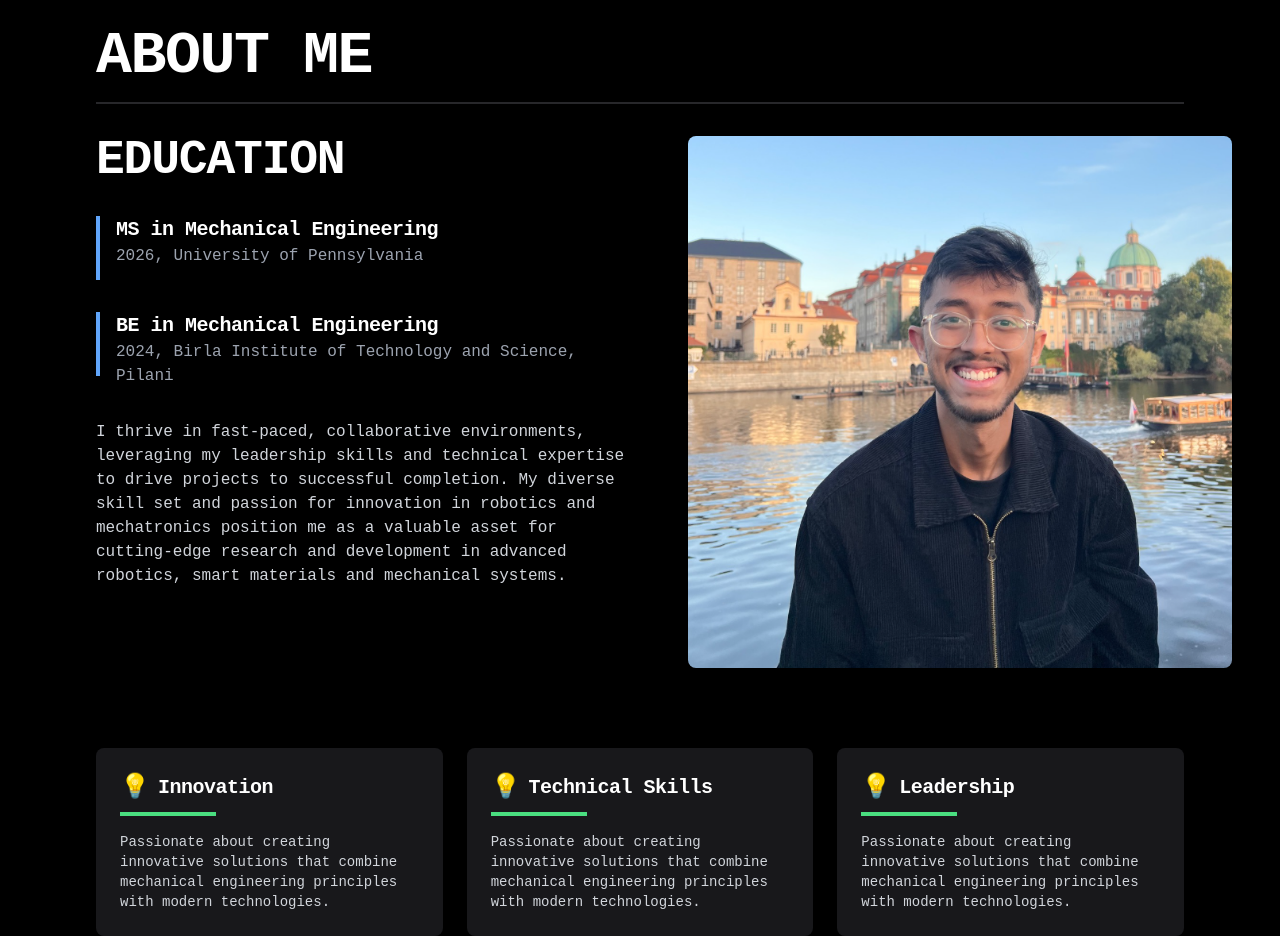
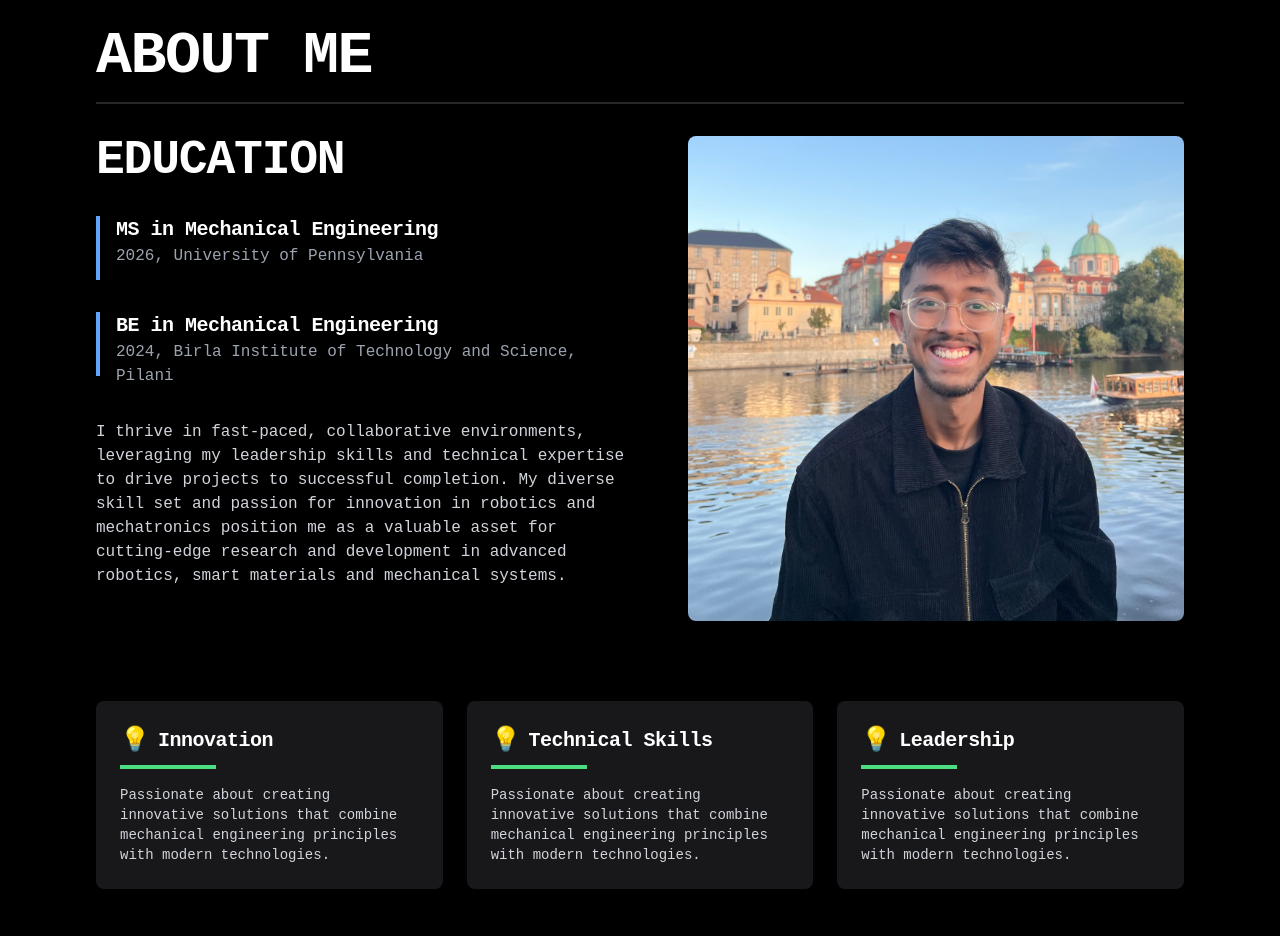
Before and after one commit to Aravind-Sathesh/neel-mulay-portfolio-website, a React (Vite) app: page / in a window 1280 px wide. Shown: the part 940-1876 px from the top of the page. Built offline with nearby package versions, Linux system fonts and the light colour scheme.

Commit message:
Update About.tsx

```diff
--- a/src/components/About.tsx
+++ b/src/components/About.tsx
@@ -79,7 +79,7 @@ const About: React.FC<AboutProps> = ({ id }) => {
 						whileInView={{ opacity: 1, x: 0 }}
 						transition={{ duration: 0.5, ease: 'easeInOut' }}
 						viewport={{ once: true }}
-						className='md:w-1/2 flex-shrink-0' // ADDED flex-shrink-0
+						className='md:w-1/2'
 					>
 						<div>
 							<img
```
